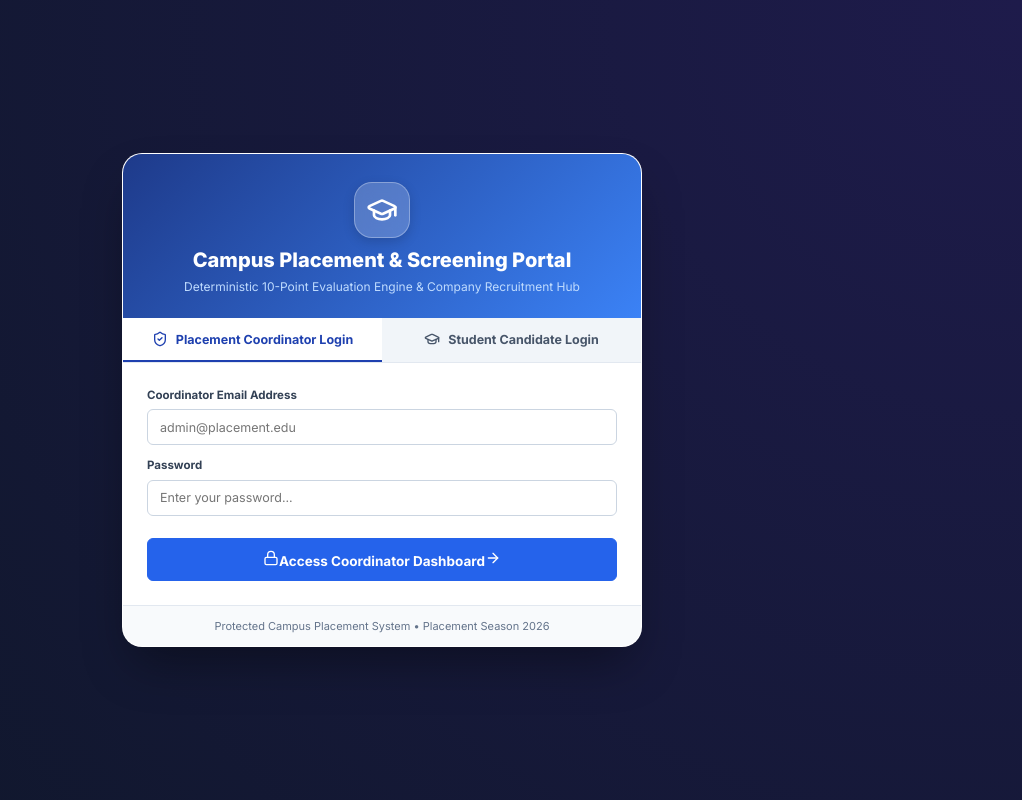
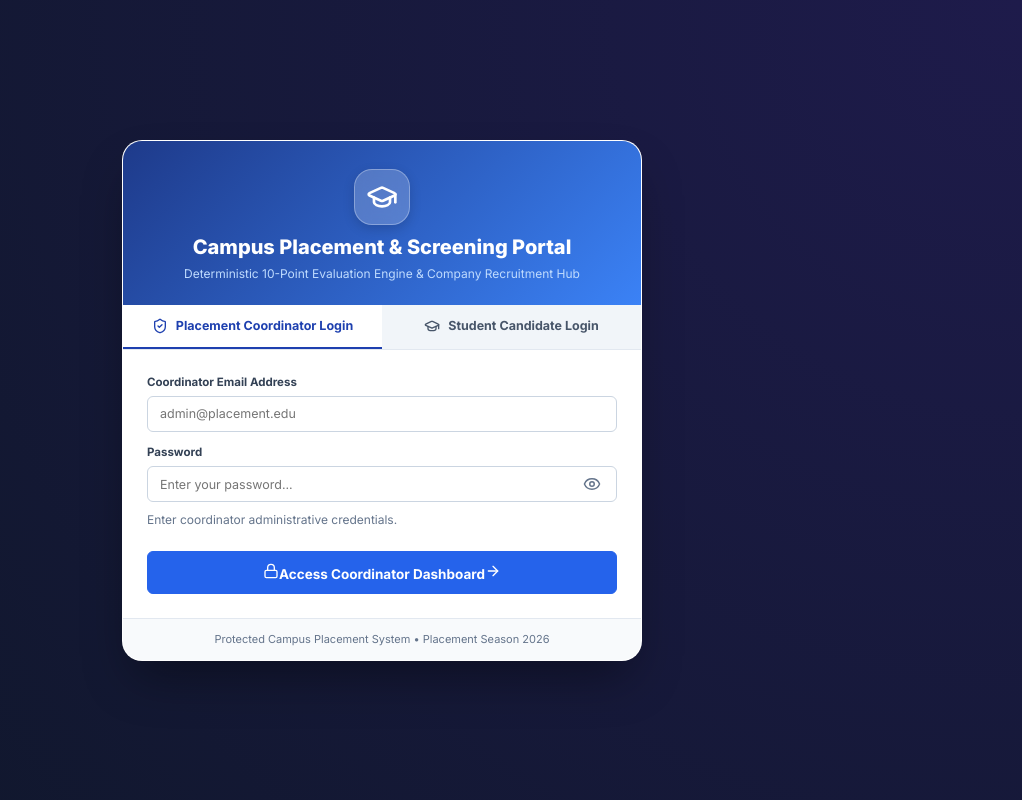
Before and after one commit to rupesh6314/Candidate-Screening-System, a React (Vite) app in the folder apps/web/: page / in a window 1280 px wide. Shown: the whole page, without its empty margins (258-1280 px from the left). Built offline with nearby package versions, Linux system fonts and the light colour scheme; no server answers.

Commit message:
feat(login): add password visibility toggle and clear guidance in login view

```diff
--- a/apps/web/src/components/LoginView.tsx
+++ b/apps/web/src/components/LoginView.tsx
@@ -1,14 +1,11 @@
-import React, { useState, useEffect } from 'react';
+import React, { useState } from 'react';
 import {
   GraduationCap,
   ShieldCheck,
   Lock,
-  Sparkles,
   ArrowRight,
-  Building2,
-  CheckCircle2,
-  KeyRound,
-  Users,
+  Eye,
+  EyeOff,
 } from 'lucide-react';
 import { api, Student } from '../api';
 
@@ -20,6 +17,7 @@ export const LoginView: React.FC<LoginViewProps> = ({ onLoginSuccess }) => {
   const [roleTab, setRoleTab] = useState<'COORDINATOR' | 'STUDENT'>('COORDINATOR');
   const [email, setEmail] = useState('');
   const [password, setPassword] = useState('');
+  const [showPassword, setShowPassword] = useState(false);
   const [loading, setLoading] = useState(false);
   const [error, setError] = useState('');
 
@@ -28,6 +26,7 @@ export const LoginView: React.FC<LoginViewProps> = ({ onLoginSuccess }) => {
     setError('');
     setEmail('');
     setPassword('');
+    setShowPassword(false);
   };
 
   const handleSubmit = async (e: React.FormEvent) => {
@@ -113,14 +112,42 @@ export const LoginView: React.FC<LoginViewProps> = ({ onLoginSuccess }) => {
 
             <div className="form-group mb-4">
               <label className="form-label">Password</label>
+              <div style={{ position: 'relative' }}>
                 <input
-                type="password"
+                  type={showPassword ? 'text' : 'password'}
                   className="filter-input"
+                  style={{ paddingRight: '42px' }}
                   placeholder="Enter your password..."
                   value={password}
                   onChange={(e) => setPassword(e.target.value)}
                   required
                 />
+                <button
+                  type="button"
+                  onClick={() => setShowPassword(!showPassword)}
+                  style={{
+                    position: 'absolute',
+                    right: '12px',
+                    top: '50%',
+                    transform: 'translateY(-50%)',
+                    background: 'none',
+                    border: 'none',
+                    cursor: 'pointer',
+                    color: '#64748b',
+                    padding: '4px',
+                    display: 'flex',
+                    alignItems: 'center',
+                  }}
+                  title={showPassword ? 'Hide password' : 'Show password'}
+                >
+                  {showPassword ? <EyeOff size={18} /> : <Eye size={18} />}
+                </button>
+              </div>
+              <span style={{ fontSize: '12px', color: '#64748b', marginTop: '4px', display: 'block' }}>
+                {roleTab === 'STUDENT'
+                  ? 'Use the temporary password received in your email (or your updated password).'
+                  : 'Enter coordinator administrative credentials.'}
+              </span>
             </div>
 
             <button type="submit" className="btn btn-primary btn-full-width login-submit-btn" disabled={loading}>
```
Lines whose indentation alone changed are shown as unchanged.
